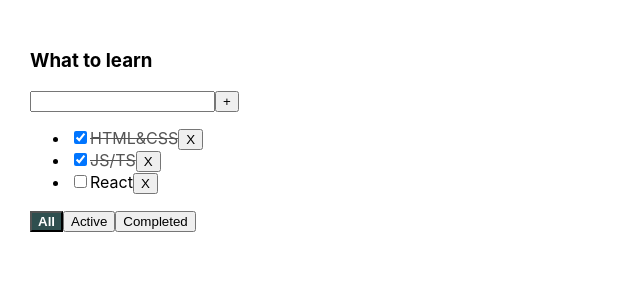
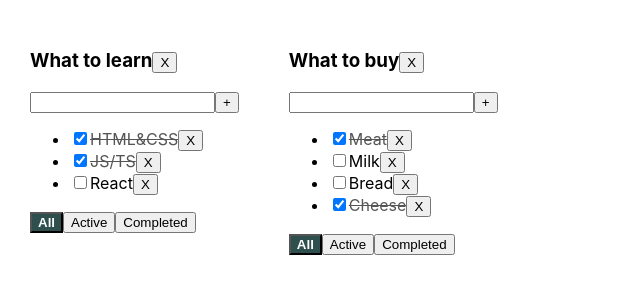
Before and after one commit to vbsm11/to-do-list, a React (Create React App) app: page / in a window 1280 px wide. Shown: the top 300 px of the page, without its empty margins (0-640 px from the left). Built offline with nearby package versions, Linux system fonts and the light colour scheme.

Commit message:
Two todolists.

```diff
--- a/src/App.tsx
+++ b/src/App.tsx
@@ -1,7 +1,7 @@
 import React, {useState} from 'react';
 import './App.css';
-import TodoList, {TaskType} from "./TodoList";
-import {v1} from "uuid";
+import TodoList, {TaskType} from './TodoList';
+import {v1} from 'uuid';
 
 
 // CRUD
@@ -10,61 +10,109 @@ import {v1} from "uuid";
 // update
 // delete
 
-export type FilterValuesType = "all" | "active" | "completed";
+export type TodoListType = {
+    id: string
+    title: string
+    filter: FilterValuesType
+}
+
+export type TaskStateType = {
+    [todoListID: string]: Array<TaskType>
+}
+
+export type FilterValuesType = 'all' | 'active' | 'completed';
 
 function App() {
     // BLL:
+    const todoListID1 = v1();
+    const todoListID2 = v1();
 
-    const [tasks, setTasks] = useState<Array<TaskType>>([
-        {id: v1(), title: "HTML&CSS", isDone: true},
-        {id: v1(), title: "JS/TS", isDone: true},
-        {id: v1(), title: "React", isDone: false}
-    ]);
+    const [todoLists, setTodolists] = useState<Array<TodoListType>>([
+        {id: todoListID1, title: 'What to learn', filter: 'all'},
+        {id: todoListID2, title: 'What to buy', filter: 'all'},
+    ])
 
-    const removeTask = (taskID: string) => {
-        const filteredTasks = tasks.filter(t => t.id !== taskID);
-        setTasks(filteredTasks);
+    const [tasks, setTasks] = useState<TaskStateType>({
+        [todoListID1]: [
+            {id: v1(), title: 'HTML&CSS', isDone: true},
+            {id: v1(), title: 'JS/TS', isDone: true},
+            {id: v1(), title: 'React', isDone: false}
+        ],
+        [todoListID2]: [
+            {id: v1(), title: 'Meat', isDone: true},
+            {id: v1(), title: 'Milk', isDone: false},
+            {id: v1(), title: 'Bread', isDone: false},
+            {id: v1(), title: 'Cheese', isDone: true}
+        ]
+    });
+
+
+    const removeTask = (todoListID: string, taskID: string) => {
+        const copyTasks = {...tasks};
+        copyTasks[todoListID] = tasks[todoListID].filter(t => t.id !== taskID);
+        setTasks(copyTasks);
     }
 
-    const addTask = (title: string) => {
+    const addTask = (todoListID: string, title: string) => {
         const newTask: TaskType = {
             id: v1(),
             title: title,
             isDone: false
         }
-        setTasks([newTask, ...tasks])
+        const copyTasks = {...tasks};
+        copyTasks[todoListID] = [newTask, ...tasks[todoListID]];
+        setTasks(copyTasks);
     }
 
-    const changeTaskStatus = (taskID: string, isDone: boolean) => {
-        setTasks(tasks.map(t => t.id === taskID ? {...t, isDone: isDone} : t))
+    const changeTaskStatus = (todoListID: string, taskID: string, isDone: boolean) => {
+        const copyTasks = {...tasks};
+        copyTasks[todoListID] = tasks[todoListID].map(t => t.id === taskID? {...t, isDone: isDone} : t);
+        setTasks(copyTasks);
     }
 
-    const changeTodoListFilter = (filter: FilterValuesType) => {
-        setFilter(filter);
+    const changeTodoListFilter = (todoListID: string, filter: FilterValuesType) => {
+        setTodolists(todoLists.map(t => t.id === todoListID? {...t, filter: filter} : t));
     }
 
-    const [filter, setFilter] = useState<FilterValuesType>("all");
-
-    let tasksForRender = tasks;
-    if (filter === "active") {
-        tasksForRender = tasks.filter(t => t.isDone === false);
-    }
-    if (filter === "completed") {
-        tasksForRender = tasks.filter(t => t.isDone === true);
+    const removeTodolist = (todoListID: string) => {
+        setTodolists(todoLists.filter(t => t.id !== todoListID));
+        const copyTasks = {...tasks};
+        delete copyTasks[todoListID];
+        setTasks(copyTasks);
     }
 
     // UI:
-    return (
-        <div className="App">
+
+    const todolistsComponents = todoLists.map(tl => {
+
+        let tasksForRender = tasks;
+        if (tl.filter === 'active') {
+            tasksForRender = {...tasks, [tl.id]: tasks[tl.id].filter(t => t.isDone === false)};
+        }
+        if (tl.filter === 'completed') {
+            tasksForRender = {...tasks, [tl.id]: tasks[tl.id].filter(t => t.isDone === true)};
+        }
+
+        return (
             <TodoList
-                title={"What to learn"}
-                tasks={tasksForRender}
+                key = {tl.id}
+                todoListID={tl.id}
+                title={tl.title}
+                tasks={tasksForRender[tl.id]}
                 addTask={addTask}
                 removeTask={removeTask}
                 changeTodoListFilter={changeTodoListFilter}
                 changeTaskStatus={changeTaskStatus}
-                filter={filter}
+                filter={tl.filter}
+                removeTodolist={removeTodolist}
             />
+        )
+    })
+
+
+    return (
+        <div className="App">
+            {todolistsComponents}
         </div>
     );
 }
--- a/src/TodoList.tsx
+++ b/src/TodoList.tsx
@@ -1,5 +1,5 @@
 import React, {useState, KeyboardEvent, ChangeEvent} from 'react';
-import {FilterValuesType} from "./App";
+import {FilterValuesType, TaskStateType} from './App';
 // rsc + tab
 
 export type TaskType = {
@@ -9,13 +9,15 @@ export type TaskType = {
 }
 
 type TodoListPropsType = {
+    todoListID: string,
     title: string
     tasks: Array<TaskType>
     filter: FilterValuesType
-    addTask: (title: string) => void
-    removeTask: (taskID: string) => void
-    changeTodoListFilter: (filter:FilterValuesType) => void
-    changeTaskStatus: (taskID: string, isDone: boolean) => void
+    addTask: (todoListID: string, title: string) => void
+    removeTask: (todoListID: string, taskID: string) => void
+    changeTodoListFilter: (todoListID: string, filter:FilterValuesType) => void
+    changeTaskStatus: (todoListID: string, taskID: string, isDone: boolean) => void
+    removeTodolist: (todoListID: string) => void
 }
 const TodoList = (props: TodoListPropsType) => {
 
@@ -23,10 +25,10 @@ const TodoList = (props: TodoListPropsType) => {
     const [error, setError] = useState<boolean>(false);
 
     const tasksJSX = props.tasks.length? props.tasks.map(t => {
-        const removeTask = () => props.removeTask(t.id);
+        const removeTask = () => props.removeTask(props.todoListID, t.id);
 
         const onChangeTaskStatus = (e:ChangeEvent<HTMLInputElement> ) => {
-            props.changeTaskStatus(t.id, e.currentTarget.checked)
+            props.changeTaskStatus(props.todoListID, t.id, e.currentTarget.checked)
         }
 
         return (
@@ -46,7 +48,7 @@ const TodoList = (props: TodoListPropsType) => {
     const addTask = () => {
         const trimmedTitle = title.trim()
         if (trimmedTitle) {
-            props.addTask(trimmedTitle)
+            props.addTask(props.todoListID, trimmedTitle)
         } else {
             setError(true)
         }
@@ -64,9 +66,29 @@ const TodoList = (props: TodoListPropsType) => {
         // e.currentTarget - в данном случае input
     }
 
+    const onAllClickHandler = () => {
+        props.changeTodoListFilter(props.todoListID,"all")
+    }
+
+    const onActiveClickHandler = () => {
+        props.changeTodoListFilter(props.todoListID,"active")
+    }
+
+    const onCompletedClickHandler = () => {
+        props.changeTodoListFilter(props.todoListID,"completed")
+    }
+
+    const removeTodolist = () => {
+        props.removeTodolist(props.todoListID);
+    }
+
     return (
         <div>
-            <h3>{props.title}</h3>
+            <h3>
+                {props.title}
+                <button onClick={removeTodolist}>X</button>
+            </h3>
+
             <div>
                 <input
                     value={title}
@@ -83,15 +105,15 @@ const TodoList = (props: TodoListPropsType) => {
             <div>
                 <button
                     className={props.filter === 'all' ? 'active' : ''}
-                    onClick={ () => props.changeTodoListFilter("all")}
+                    onClick={onAllClickHandler}
                 >All</button>
                 <button
                     className={props.filter === 'active' ? 'active' : ''}
-                    onClick={ () => props.changeTodoListFilter("active")}
+                    onClick={onActiveClickHandler}
                 >Active</button>
                 <button
                     className={props.filter === 'completed' ? 'active' : ''}
-                    onClick={ () => props.changeTodoListFilter("completed")}
+                    onClick={onCompletedClickHandler}
                 >Completed</button>
             </div>
         </div>
```
Also changed, not shown: src/components/Button.tsx (added, +18 -0 lines), src/components/Checkbox.tsx (added, +19 -0 lines).
